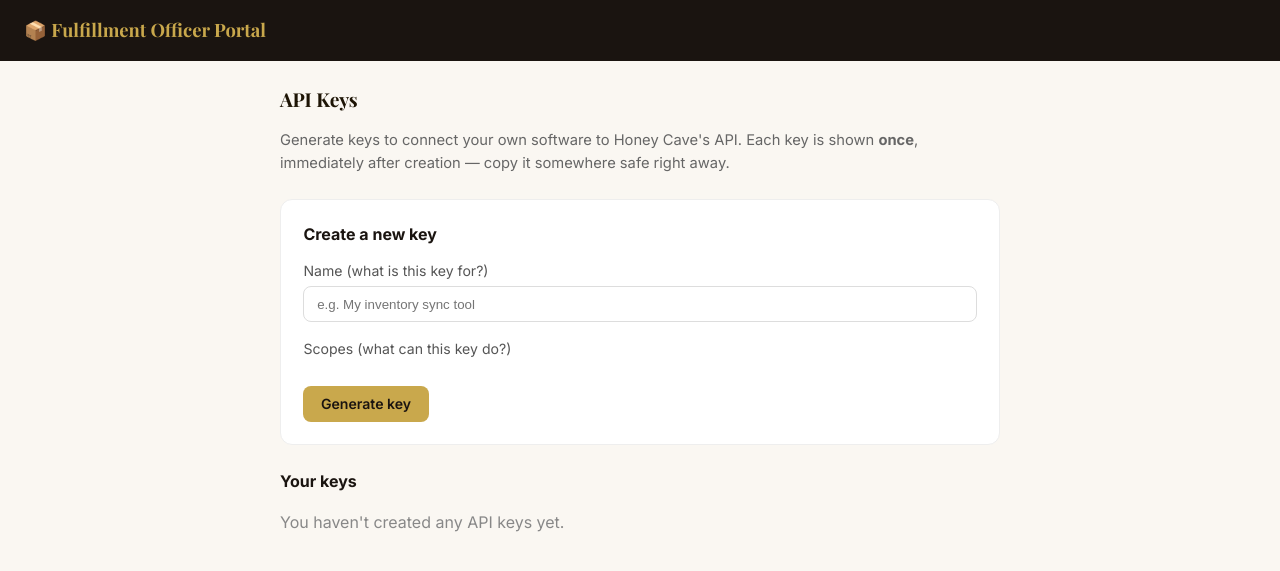
After one commit to Robert67-9/Honey-Cave, a Django app: template mall/templates/mall/fulfillment_officer/api_keys.html in a window 1280 px wide. The commit adds this page. Shown: the top 571 px of the page. Run offline with Django 4.2, Linux system fonts and the light colour scheme; the template is opened without the code that fills it, so the values that code supplies are empty; data comes from the database, SQL or seed files in the repository; parts of the project's set-up code (start-up, migrations or seed data) failed here and were passed over.

Commit message:
Add self-service API key management page for officers/sellers

```diff
--- /dev/null
+++ b/mall/templates/mall/fulfillment_officer/api_keys.html
@@ -0,0 +1,95 @@
+{% extends 'mall/fulfillment_officer/base.html' %}
+
+{% block title %}API Keys — Fulfillment Officer{% endblock %}
+
+{% block content %}
+<div style="max-width:720px;margin:0 auto;">
+
+  <h2 style="color:#1d1405;margin-bottom:0.3rem;">API Keys</h2>
+  <p style="color:#666;font-size:0.92rem;margin-bottom:1.5rem;">
+    Generate keys to connect your own software to Honey Cave's API. Each key is shown
+    <strong>once</strong>, immediately after creation — copy it somewhere safe right away.
+  </p>
+
+  {% if new_raw_key %}
+  <div style="background:#fdecf3;border:2px solid #ec1e79;border-radius:12px;padding:1.2rem 1.4rem;margin-bottom:1.5rem;">
+    <div style="font-weight:800;color:#ec1e79;margin-bottom:0.5rem;">🔑 Your new API key (copy it now):</div>
+    <code id="new-key-value" style="display:block;background:#fff;border:1px solid #f0c4d8;border-radius:8px;padding:0.7rem 0.9rem;font-size:0.92rem;word-break:break-all;">{{ new_raw_key }}</code>
+    <button type="button" onclick="navigator.clipboard.writeText(document.getElementById('new-key-value').textContent.trim())" class="btn btn-gold" style="margin-top:0.8rem;">Copy to clipboard</button>
+    <div style="margin-top:0.6rem;font-size:0.82rem;color:#888;">This key will not be shown again. If you lose it, revoke it and create a new one.</div>
+  </div>
+  {% endif %}
+
+  <div style="background:#fff;border:1px solid #eee;border-radius:12px;padding:1.4rem;margin-bottom:1.5rem;">
+    <div style="font-weight:700;margin-bottom:0.8rem;">Create a new key</div>
+    <form method="post">
+      {% csrf_token %}
+      <input type="hidden" name="action" value="create">
+      <label style="display:block;font-size:0.88rem;color:#555;margin-bottom:0.3rem;">Name (what is this key for?)</label>
+      <input type="text" name="name" placeholder="e.g. My inventory sync tool" required
+             style="width:100%;padding:0.6rem 0.8rem;border:1px solid #ddd;border-radius:8px;margin-bottom:1rem;box-sizing:border-box;">
+
+      <label style="display:block;font-size:0.88rem;color:#555;margin-bottom:0.4rem;">Scopes (what can this key do?)</label>
+      <div style="display:flex;flex-direction:column;gap:0.4rem;margin-bottom:1.2rem;">
+        {% for value, label in scope_choices %}
+        <label style="font-size:0.9rem;color:#333;">
+          <input type="checkbox" name="scopes" value="{{ value }}"> {{ label }} <span style="color:#999;">({{ value }})</span>
+        </label>
+        {% endfor %}
+      </div>
+
+      <button type="submit" class="btn btn-gold">Generate key</button>
+    </form>
+  </div>
+
+  <div style="font-weight:700;margin-bottom:0.6rem;">Your keys</div>
+  {% if keys %}
+  <div style="overflow-x:auto;">
+    <table style="width:100%;border-collapse:collapse;font-size:0.88rem;">
+      <thead>
+        <tr style="text-align:left;border-bottom:2px solid #eee;">
+          <th style="padding:0.5rem;">Name</th>
+          <th style="padding:0.5rem;">Prefix</th>
+          <th style="padding:0.5rem;">Scopes</th>
+          <th style="padding:0.5rem;">Status</th>
+          <th style="padding:0.5rem;">Created</th>
+          <th style="padding:0.5rem;">Last used</th>
+          <th style="padding:0.5rem;"></th>
+        </tr>
+      </thead>
+      <tbody>
+        {% for key in keys %}
+        <tr style="border-bottom:1px solid #f2f2f2;">
+          <td style="padding:0.5rem;">{{ key.name }}</td>
+          <td style="padding:0.5rem;"><code>{{ key.prefix }}…</code></td>
+          <td style="padding:0.5rem;color:#666;">{{ key.scopes }}</td>
+          <td style="padding:0.5rem;">
+            {% if key.is_active %}
+              <span style="color:#1a8a3c;font-weight:700;">Active</span>
+            {% else %}
+              <span style="color:#b02a2a;">Revoked</span>
+            {% endif %}
+          </td>
+          <td style="padding:0.5rem;color:#888;">{{ key.created|date:"d M Y" }}</td>
+          <td style="padding:0.5rem;color:#888;">{{ key.last_used_at|date:"d M Y"|default:"Never" }}</td>
+          <td style="padding:0.5rem;">
+            {% if key.is_active %}
+            <form method="post" onsubmit="return confirm('Revoke &quot;{{ key.name }}&quot;? Anything using this key will stop working immediately.');">
+              {% csrf_token %}
+              <input type="hidden" name="action" value="revoke">
+              <input type="hidden" name="key_id" value="{{ key.id }}">
+              <button type="submit" style="background:none;border:none;color:#b02a2a;cursor:pointer;font-size:0.85rem;text-decoration:underline;">Revoke</button>
+            </form>
+            {% endif %}
+          </td>
+        </tr>
+        {% endfor %}
+      </tbody>
+    </table>
+  </div>
+  {% else %}
+  <p style="color:#888;">You haven't created any API keys yet.</p>
+  {% endif %}
+
+</div>
+{% endblock %}
--- a/mall/templates/mall/fulfillment_officer/base.html
+++ b/mall/templates/mall/fulfillment_officer/base.html
@@ -189,6 +189,7 @@ a.row-link:hover { color: var(--gold); }
     <a href="{% url 'officer_boosts' %}" {% if request.resolver_match.url_name in 'officer_boosts,officer_boost_start,officer_boost_verify' %}style="font-weight:600;color:#fff;"{% endif %}>Boosts</a>
     <a href="{% url 'officer_wallet_deposit' %}" {% if request.resolver_match.url_name in 'officer_wallet_deposit,officer_deposit_start,officer_deposit_verify' %}style="font-weight:600;color:#fff;"{% endif %}>Add Funds</a>
     <a href="{% url 'officer_certificate' %}" {% if request.resolver_match.url_name == 'officer_certificate' %}style="font-weight:600;color:#fff;"{% endif %}>Certificate</a>
+    <a href="{% url 'officer_api_keys' %}" {% if request.resolver_match.url_name == 'officer_api_keys' %}style="font-weight:600;color:#fff;"{% endif %}>API Keys</a>
     {% if user.profile and user.profile.can_upload_products %}
       <a href="{% url 'officer_product_upload' %}" {% if request.resolver_match.url_name == 'officer_product_upload' %}style="font-weight:600;color:#fff;"{% endif %}>Upload Product</a>
       <a href="{% url 'officer_my_products' %}" {% if request.resolver_match.url_name == 'officer_my_products' %}style="font-weight:600;color:#fff;"{% endif %}>My Products</a>
--- a/mall/urls.py
+++ b/mall/urls.py
@@ -9,6 +9,7 @@ urlpatterns = [
 
     # ─── Public API v1 (third-party integrations) ──────────────────────────
     path('api/v1/products/', api_v1.products_list, name='api_v1_products_list'),
+    path('api/v1/orders/', api_v1.orders_create, name='api_v1_orders_create'),
 
     # ─── Custom Admin Panel ───────────────────────────────────────────────────
     path('panel/', admin_views.admin_dashboard, name='admin_dashboard'),
@@ -242,6 +243,7 @@ urlpatterns = [
     path('officer/product-upload/',   fulfillment_officer_views.officer_product_upload,     name='officer_product_upload'),
     path('officer/upload-access/',     fulfillment_officer_views.officer_upload_access,      name='officer_upload_access'),
     path('officer/certificate/', fulfillment_officer_views.officer_certificate, name='officer_certificate'),
+    path('officer/api-keys/', fulfillment_officer_views.officer_api_keys, name='officer_api_keys'),
     path('officer/upload-access/request/', fulfillment_officer_views.officer_request_upload_access, name='officer_request_upload_access'),
     path('officer/upload-access/verify/',  fulfillment_officer_views.officer_upload_pay_verify,     name='officer_upload_pay_verify'),
     path('officer/my-products/',      fulfillment_officer_views.officer_my_products,        name='officer_my_products'),
```
Also changed, not shown: mall/fulfillment_officer_views.py (+51 -0 lines).
